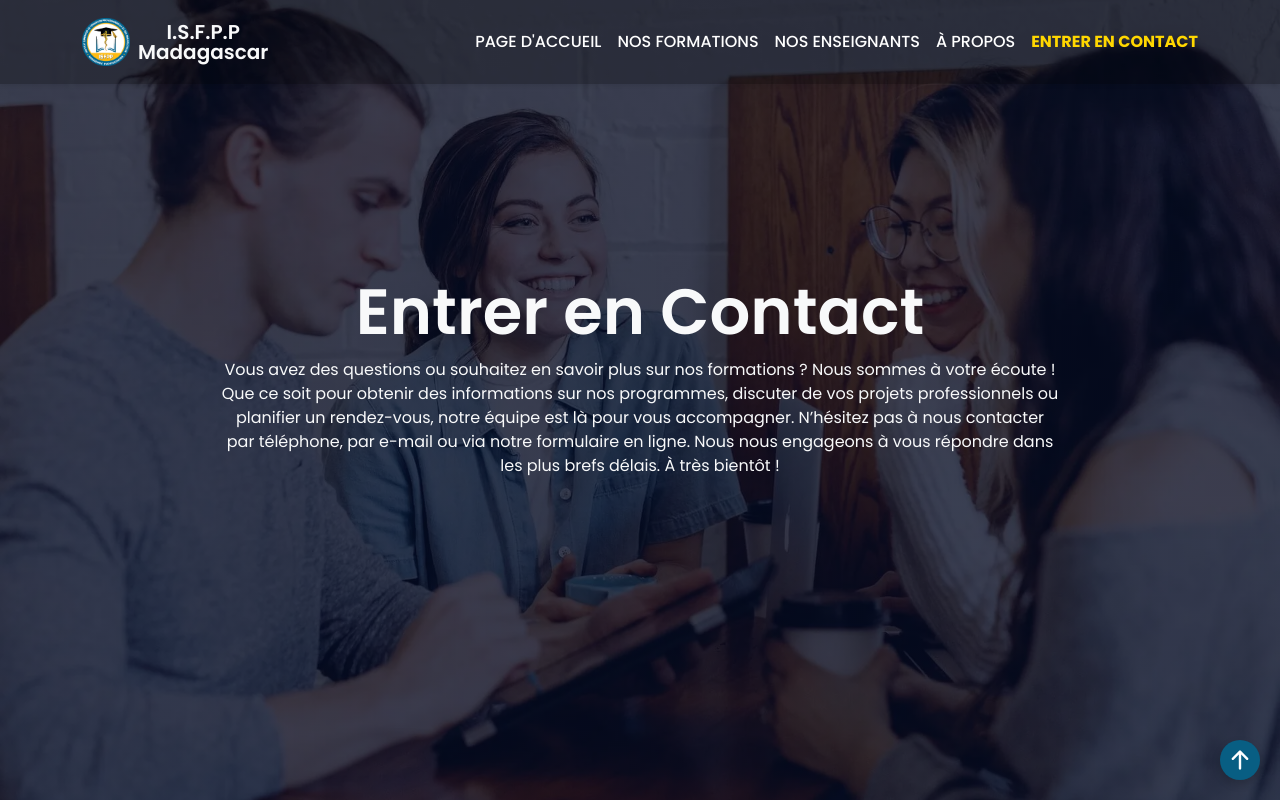
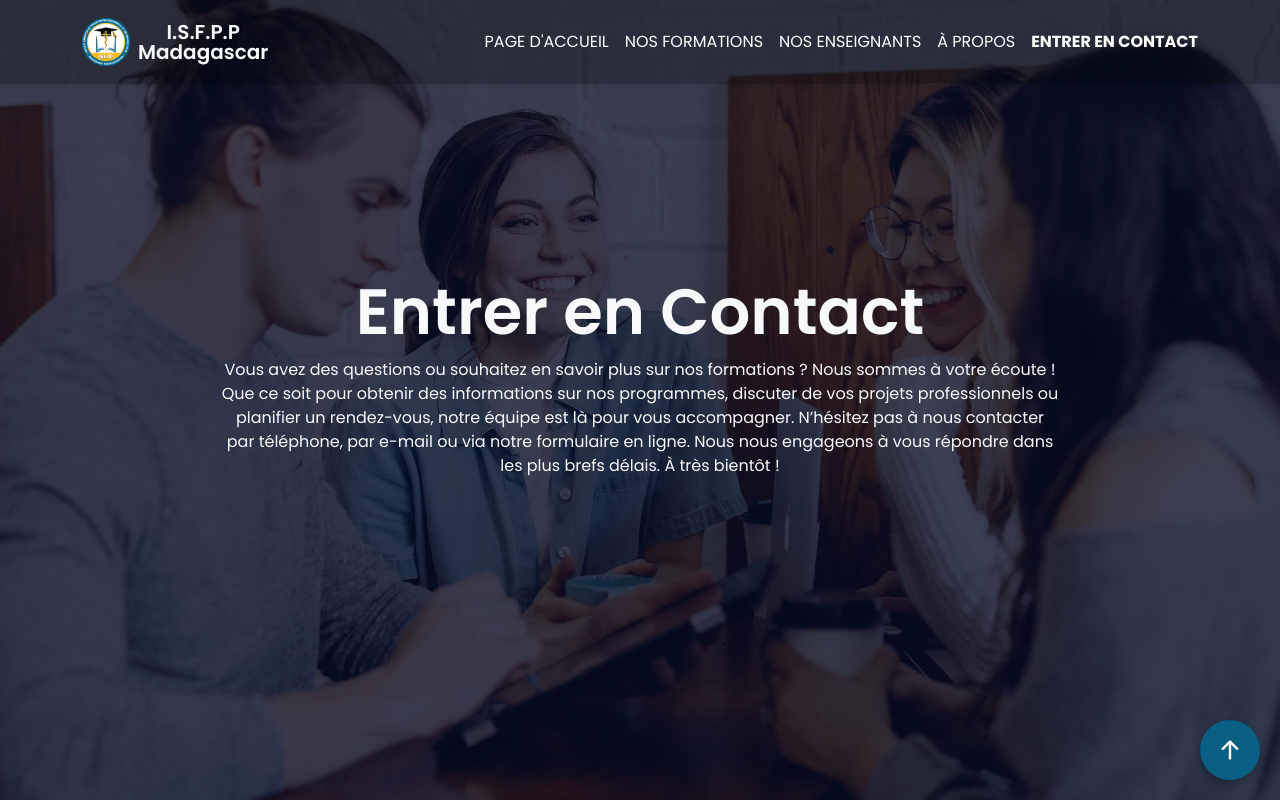
Before and after one commit to Haja-star/isfpp_front, a React (Vite) app: page /contact in a window 1280 px wide. Shown: the top 800 px of the page. Built offline with nearby package versions, Linux system fonts and the light colour scheme.

Commit message:
Fix navbar et button fleche

```diff
--- a/src/App.css
+++ b/src/App.css
@@ -26,15 +26,14 @@ header h1{
     color: white;
     text-transform: uppercase;
     transition: color 0.3s ease;
-    font-weight: 500;
   }
 
   .nav-link-custom:hover {
-    color: #FFD700; /* Or any hover color you like */
+    color: #559fff; /* Or any hover color you like */
   }
 
   .nav-link-custom.active {
-    color: #FFD700; /* Active link color */
+    color: white; /* Active link color */
     font-weight: bold;
   }
 
--- a/src/pages/Courses/Courses.jsx
+++ b/src/pages/Courses/Courses.jsx
@@ -16,7 +16,7 @@ const courses = [
   {
     id: 1,
     img: [ArtCourseImg],
-    title: "Management et Administration d’Entreprise",
+    title: "Managements et Administration d’Entreprise",
     description:
       "Cette formation prépare les étudiants à gérer et administrer une entreprise ou une organisation. Elle couvre des domaines tels que la gestion des ressources humaines, la stratégie d-entreprise, la finance, le marketing, et la gestion des opérations.",
   },
--- a/src/pages/Home/Home.css
+++ b/src/pages/Home/Home.css
@@ -111,8 +111,8 @@ header{
   position: fixed;
   bottom: 20px;
   right: 20px;
-  width: 40px;
-  height: 40px;
+  width: 60px;
+  height: 60px;
   background-color: #085E83;
   border-radius: 50%;
   display: flex;
@@ -130,8 +130,8 @@ header{
 }
 
 .floating-button img {
-  width: 50%;
-  height: auto;
+  width: 60%;
+  height: 60%;
 }
 
   .slick-prev::before, .slick-next::before {
--- a/src/pages/Home/Home.jsx
+++ b/src/pages/Home/Home.jsx
@@ -69,7 +69,7 @@ const Home = () => {
   });
 
   useEffect(() => {
-    if (blogs && blogs.length === 3) {
+    if (blogs && blogs.length == 3) {
       setSliderSettings(prevSettings => ({
         ...prevSettings,
         slidesToShow: 3,
```
Also changed, not shown: 1 other file (tests, documents, lock files or other folders).
